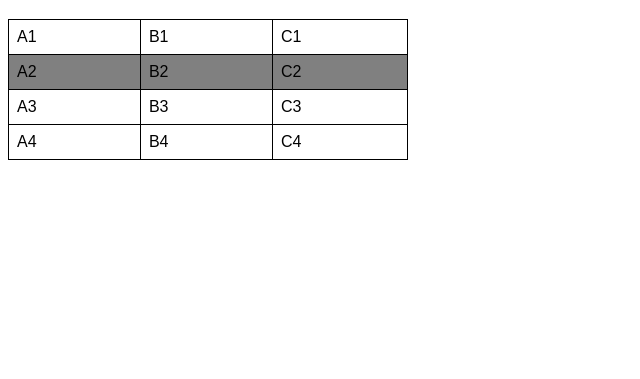
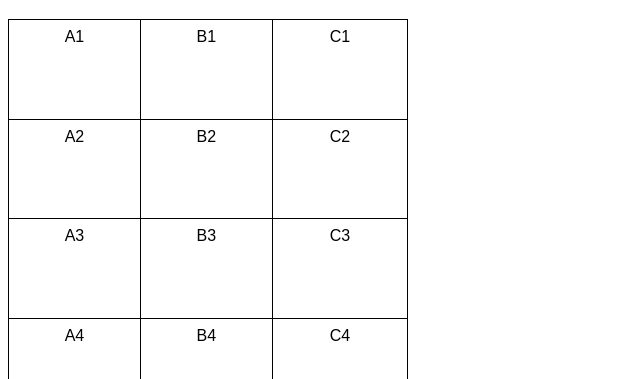
Before and after one commit to AdolfoHenrique/html-css, a plain HTML site: page Exercícios/ex023/tabela001.html in a window 1280 px wide. Shown: the part 61-440 px from the top of the page, without its empty margins (0-640 px from the left). Drawn offline with Linux system fonts and the light colour scheme.

Commit message:
Update tabela001.html

```diff
--- a/Exercícios/ex023/tabela001.html
+++ b/Exercícios/ex023/tabela001.html
@@ -11,15 +11,17 @@
         }
         table{
             width: 400px;
+            height: 400px;
             border-collapse: collapse;
         }
         tr.linha{
-            background-color: gray;
+
         }
         td{
             border: 1px solid black;
             padding: 8px;
-
+            text-align: center;
+            vertical-align: top;
         }
 
     </style>
```
